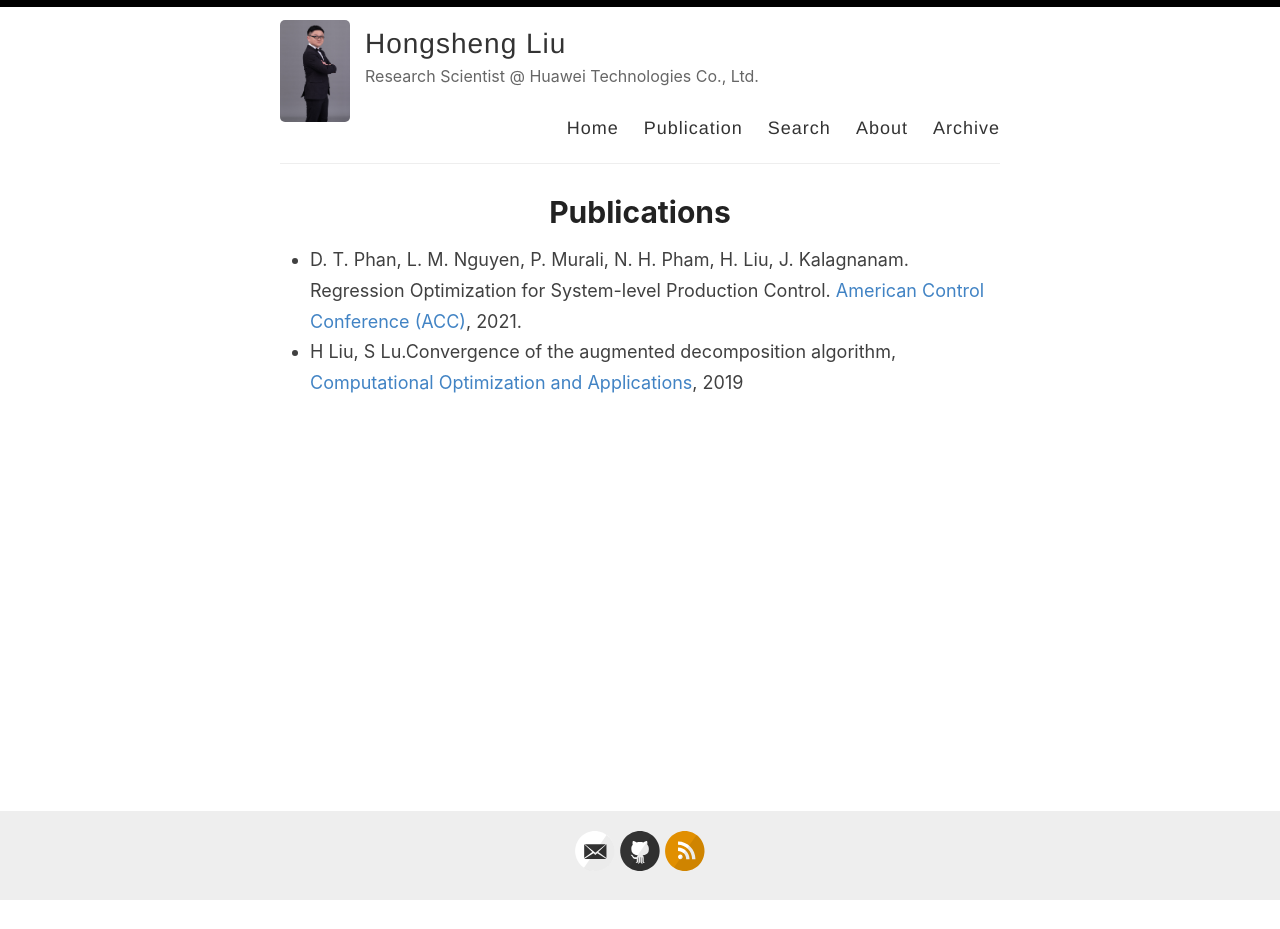
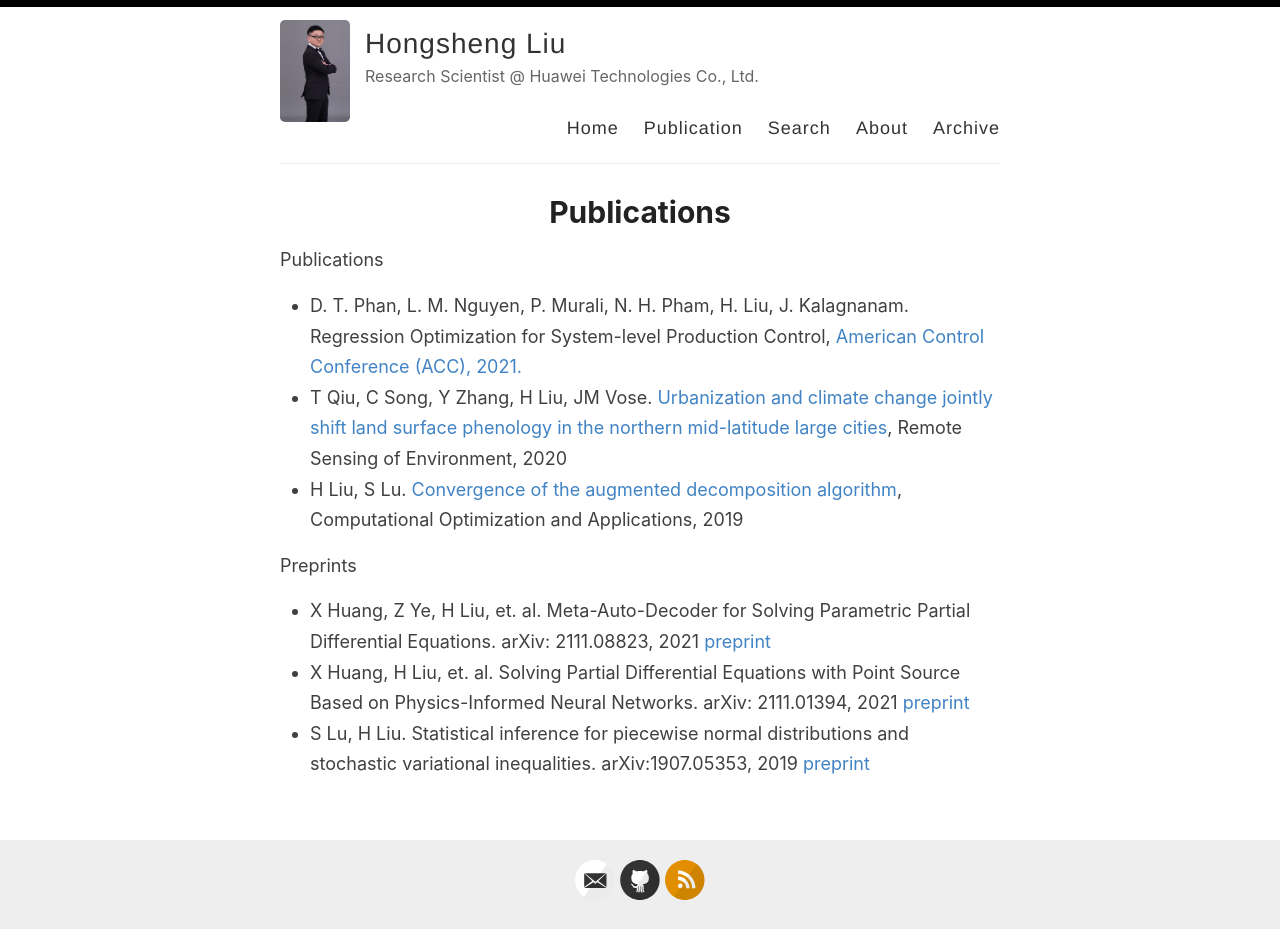
Before and after one commit to hsliuustc/hsliuustc.github.io, a Jekyll site: the page built from _pages/getting-started.md, in a window 1280 px wide. Built offline with Jekyll 4.4.1, drawn with Linux system fonts in a browser that asks for light colours; before the commit the page ends 901 px from its top, so only the background shows below that.

Commit message:
add publications and preprints

```diff
--- a/_pages/getting-started.md
+++ b/_pages/getting-started.md
@@ -5,9 +5,16 @@ permalink: /publication/
 ---
 
 
-- D. T. Phan, L. M. Nguyen, P. Murali, N. H. Pham, H. Liu, J. Kalagnanam. Regression Optimization for System-level Production Control. [American Control Conference (ACC)](https://acc2021.a2c2.org/), 2021.
-- H Liu, S Lu.Convergence of the augmented decomposition algorithm, [Computational Optimization and Applications](https://link.springer.com/article/10.1007/s10589-018-0039-6), 2019
+Publications
+- D. T. Phan, L. M. Nguyen, P. Murali, N. H. Pham, H. Liu, J. Kalagnanam. Regression Optimization for System-level Production Control, [American Control Conference (ACC),  2021.](https://acc2021.a2c2.org/)
+- T Qiu, C Song, Y Zhang, H Liu, JM Vose.  [Urbanization and climate change jointly shift land surface phenology in the northern mid-latitude large cities](https://www.sciencedirect.com/science/article/abs/pii/S0034425719304961), Remote Sensing of Environment, 2020
+- H Liu, S Lu. [Convergence of the augmented decomposition algorithm](https://link.springer.com/article/10.1007/s10589-018-0039-6), Computational Optimization and Applications, 2019
 
+
+Preprints
+- X Huang, Z Ye, H Liu, et. al. Meta-Auto-Decoder for Solving Parametric Partial Differential Equations. arXiv: 2111.08823, 2021 [preprint](https://arxiv.org/pdf/2111.08823.pdf)
+- X Huang, H Liu, et. al. Solving Partial Differential Equations with Point Source Based on Physics-Informed Neural Networks. arXiv: 2111.01394, 2021 [preprint](https://arxiv.org/pdf/2111.01394.pdf)
+- S Lu, H Liu. Statistical inference for piecewise normal distributions and stochastic variational inequalities. arXiv:1907.05353, 2019 [preprint](https://arxiv.org/pdf/1907.05353.pdf)
 
 <!-- ### Step 1) Fork Reverie to your User Repository
 
```
Also changed, not shown: images/hsliu.png (added).
